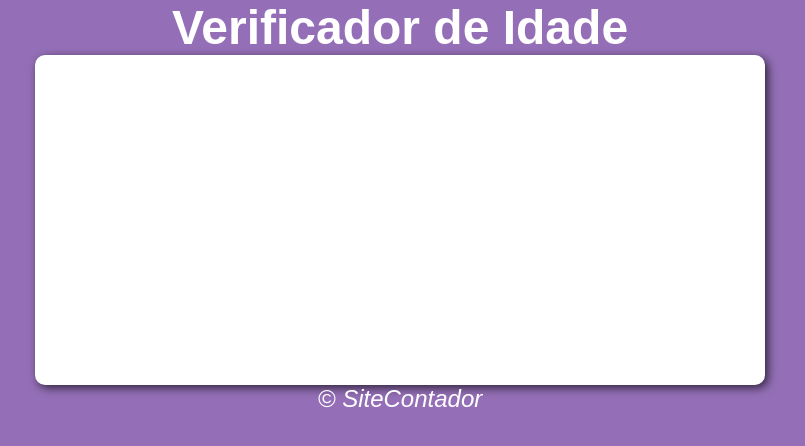
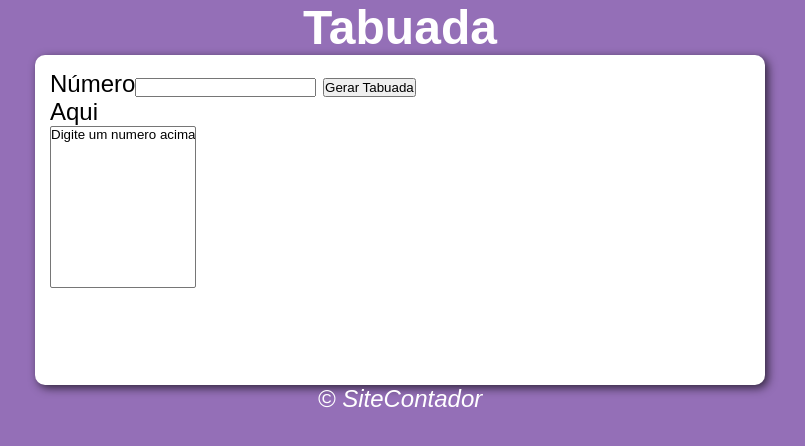
Before and after one commit to gabrieljaivona/JavaScript, a plain HTML site: page ex-16/index.html in a window 1280 px wide. Shown: the whole page, without its empty margins (240-1045 px from the left). Drawn offline with Linux system fonts and the light colour scheme.

Commit message:
Finalizado exercicio 16

```diff
--- a/ex-16/ex-16.js
+++ b/ex-16/ex-16.js
@@ -0,0 +1,20 @@
+function tabuada() {
+    let num = document.getElementById('txtn')
+    let tab = document.getElementById('seltab')
+    let frase = document.getElementById('frase')
+
+    if(num.value.length == 0){
+        window.alert("[ERRO] Verifique os dados novamente")
+    } else {
+        let n = Number(num.value)
+        frase.innerHTML = `Tabuada de ${n}`
+        tab.innerHTML = ''
+
+        for(let c = 1; c <= 10; c++ ){
+            let item = document.createElement('option')
+            item.text = `${n} x ${c} = ${n*c}`
+            item.value = `tab${c}`
+            tab.appendChild(item)
+        }
+    }
+}
--- a/ex-16/index.html
+++ b/ex-16/index.html
@@ -4,18 +4,28 @@
     <meta charset="UTF-8">
     <meta name="viewport" content="width=device-width, initial-scale=1.0">
     <link rel="stylesheet" href="style.css">
-    <title>Modelo de Exercício</title>
+    <title>Tabuada</title>
     <link rel="stylesheet" href="style.css">
 </head>
-<body onload="carregar()">
+<body>
     <header>
-        <h1>Verificador de Idade</h1>
+        <h1>Tabuada</h1>
     </header>
 
     <section>
-
+            <div>
+                <p>Número<input type="number" name="number" id="txtn">
+                <input type="button" value="Gerar Tabuada" onclick="tabuada()"></p>
+            </div>
+            <div>
+                <p id="frase">Aqui</p>
+                <select name="tabuada" id="seltab" size="10">
+                        <option>Digite um numero acima</option>
+                </select>
+            </div>
 
     </section>
+
     <footer>
         <p>&copy; SiteContador</p>
     </footer>
```
Also changed, not shown: 1 other file.
